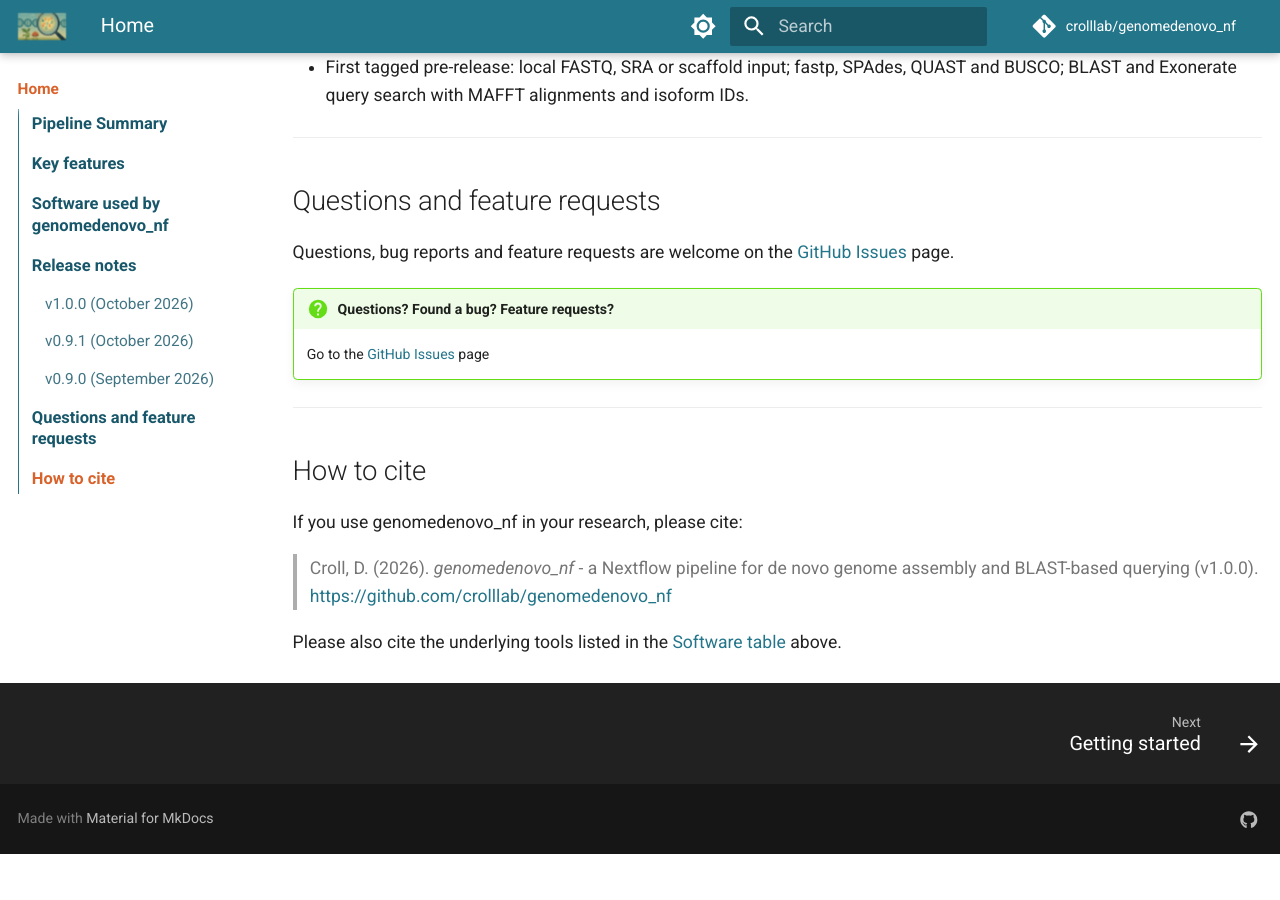
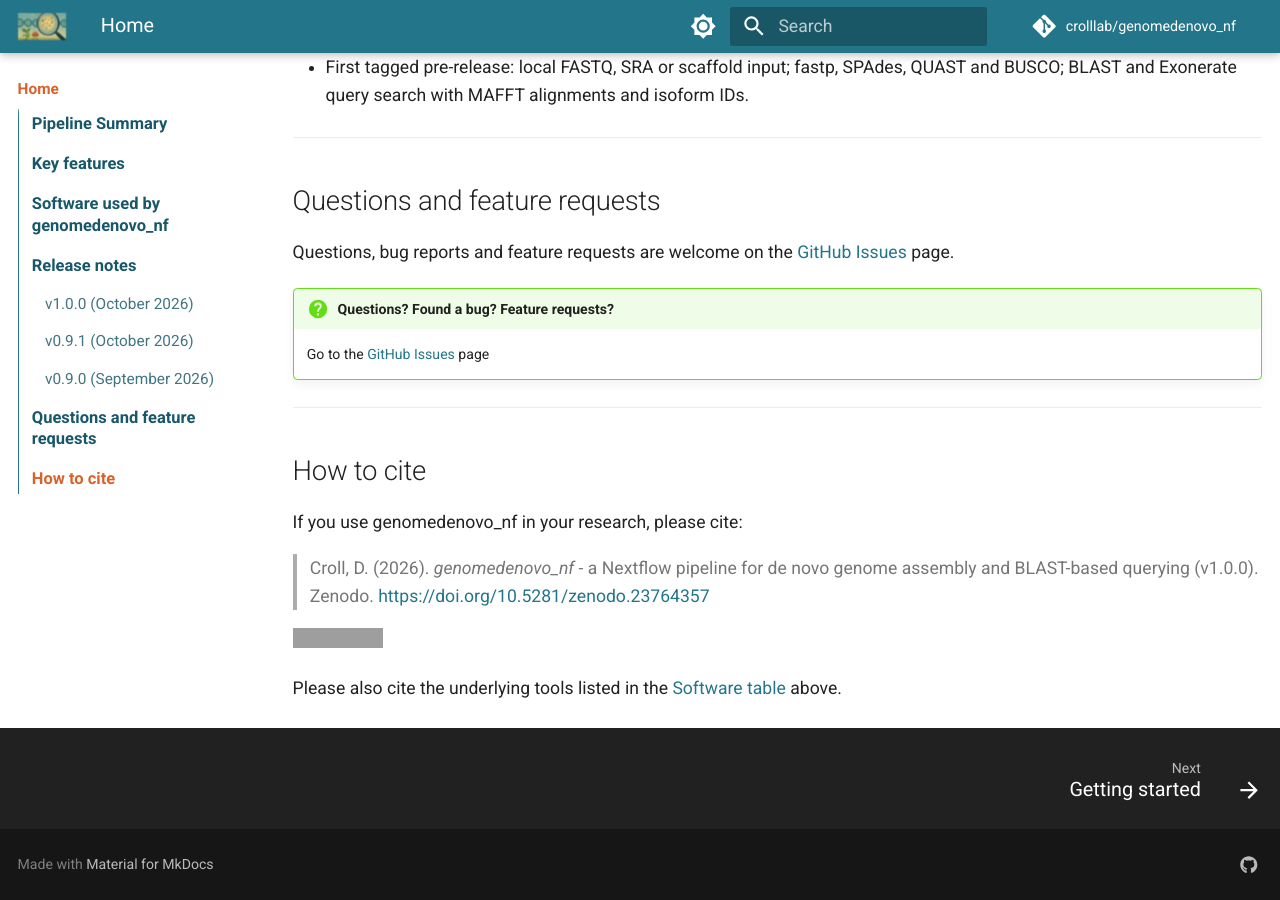
Before and after one commit to crolllab/genomedenovo_nf, an MkDocs documentation site: the page built from docs/index.md, in a window 1280 px wide and 900 px high, scrolled down 5592 px. Built offline with MkDocs 1.6.1 and Material for MkDocs 9.7.7, drawn with Linux system fonts in a browser that asks for light colours; comment, search, counter and statistics services are not loaded; the version menu is left out; before the commit the page ends 6446 px from its top, so only the background shows below that; grey boxes are pictures that could not be loaded.

Commit message:
Add the Zenodo DOI

```diff
--- a/docs/index.md
+++ b/docs/index.md
@@ -192,8 +190,8 @@ Questions, bug reports and feature requests are welcome on the [GitHub Issues](h
 
 If you use genomedenovo_nf in your research, please cite:
 
-> Croll, D. (2026). _genomedenovo_nf_ - a Nextflow pipeline for de novo genome assembly and BLAST-based querying (v1.0.0). [https://github.com/crolllab/genomedenovo_nf](https://github.com/crolllab/genomedenovo_nf)
+> Croll, D. (2026). _genomedenovo_nf_ - a Nextflow pipeline for de novo genome assembly and BLAST-based querying (v1.0.0). Zenodo. [https://doi.org/10.5281/zenodo.23764357](https://doi.org/10.5281/zenodo.23764357)
 
-<!-- Replace the GitHub link with the Zenodo DOI and add its badge once the first release has been archived (see RELEASE.md). -->
+[![DOI](https://zenodo.org/badge/DOI/10.5281/zenodo.23764357.svg)](https://doi.org/10.5281/zenodo.23764357)
 
 Please also cite the underlying tools listed in the [Software table](#software-used-by-genomedenovo_nf) above.
```
Also changed, not shown: other parts of docs/index.md (+1 -3 lines), RELEASE.md (+1 -1 lines), 1 other file.
